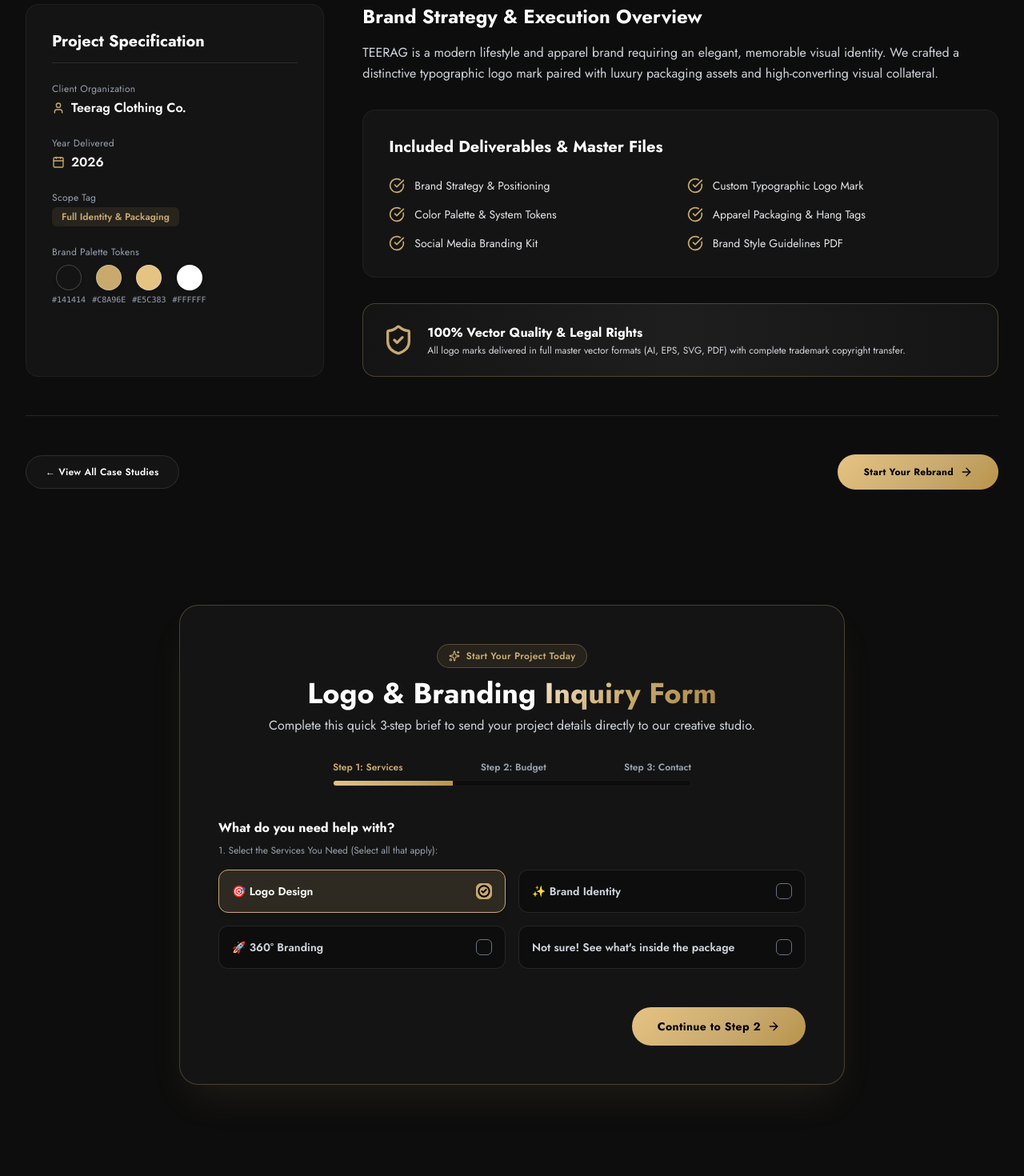
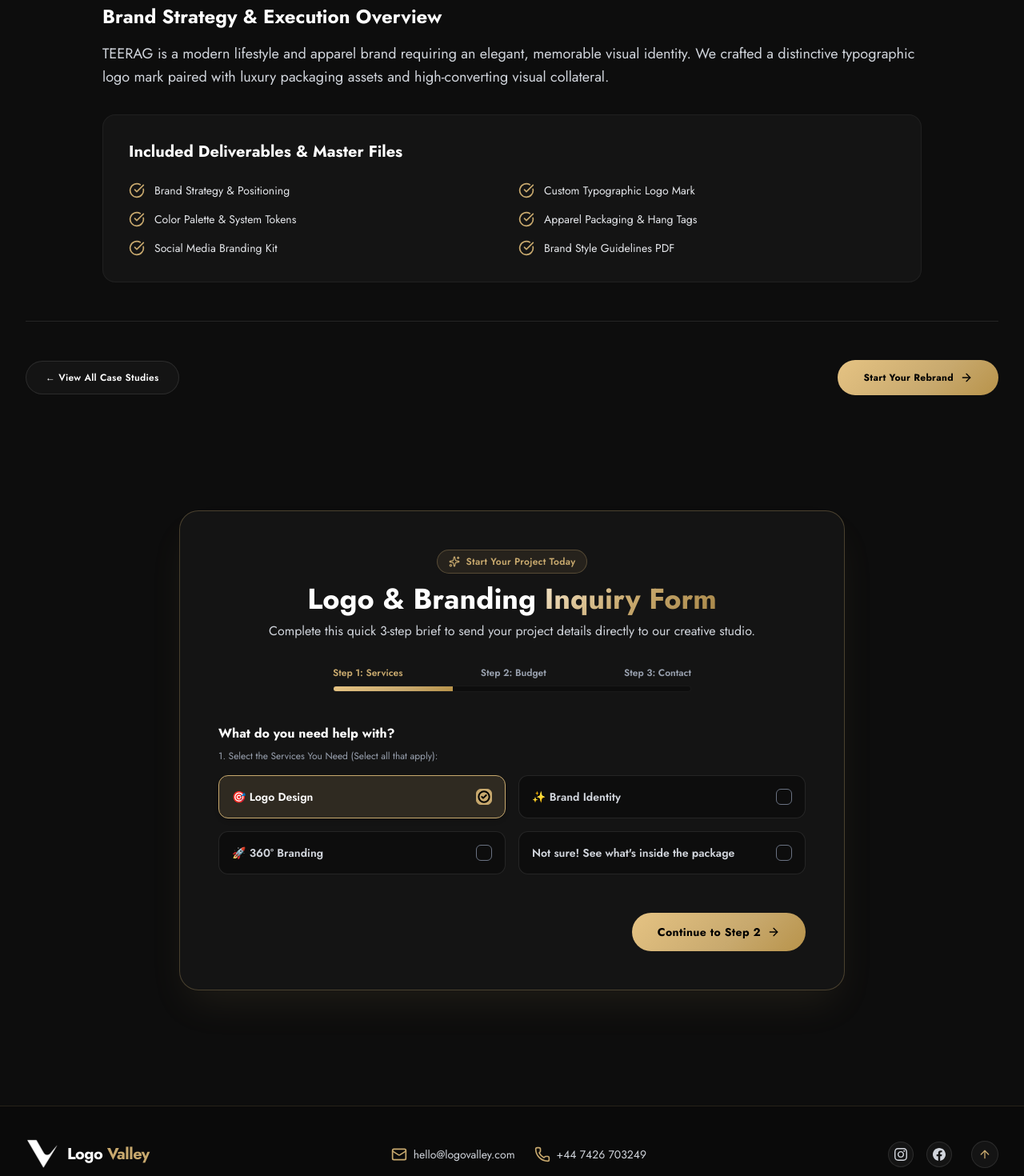
Before and after one commit to rehmanarainofficial/logo-valley, a React (Vite) app: page /portfolio/1 in a window 1280 px wide. Shown: the part 1240-2710 px from the top of the page at 80% size. Built offline with nearby package versions, Linux system fonts and the light colour scheme; a web font is replaced by a local one.

Commit message:
feat: implement core UI components and styling for Logo Valley website

```diff
--- a/src/components/ClientMarquee.jsx
+++ b/src/components/ClientMarquee.jsx
@@ -30,7 +30,7 @@ const ClientMarquee = () => {
 
         {/* Main Heading */}
         <h2 className="text-2xl sm:text-4xl font-bold text-white font-serif-heading max-w-4xl mx-auto leading-tight">
-          We've Helped <span className="gold-gradient-text">200+ Businesses</span> Look Like The Best Brand In Their Industry
+          We've Helped <span className="gold-gradient-text">100+ Businesses</span> Look Like The Best Brand In Their Industry
         </h2>
 
         {/* Subtitle */}
@@ -52,7 +52,7 @@ const ClientMarquee = () => {
                 <img
                   src={brand.src}
                   alt={brand.alt}
-                  className="max-h-12 w-auto object-contain transition-all duration-300 brightness-0 invert opacity-75 hover:opacity-100"
+                  className="max-h-20 w-auto object-contain transition-all duration-300 brightness-0 invert opacity-75 hover:opacity-100"
                 />
               </div>
             ))}
--- a/src/components/Footer.jsx
+++ b/src/components/Footer.jsx
@@ -26,21 +26,21 @@ const Footer = () => {
           </Link>
 
           {/* Contact Info (Email & Phone ONLY) */}
-          <div className="flex flex-col sm:flex-row items-center gap-6 text-xs text-gray-300">
+          <div className="flex flex-col sm:flex-row items-center gap-6 text-sm text-gray-300">
             <a
               href="mailto:support@logo-valley.com"
               className="flex items-center gap-2 hover:text-[#C8A96E] transition-colors"
             >
-              <Mail className="w-4 h-4 text-[#C8A96E]" />
+              <Mail className="w-5 h-5 text-[#C8A96E]" />
               <span>hello@logovalley.com</span>
             </a>
 
             <a
-              href="tel:+15550247890"
+              href="tel:+447426703249"
               className="flex items-center gap-2 hover:text-[#C8A96E] transition-colors"
             >
-              <Phone className="w-4 h-4 text-[#C8A96E]" />
-              <span>+1 (555) 024-7890</span>
+              <Phone className="w-5 h-5 text-[#C8A96E]" />
+              <span>+44 7426 703249</span>
             </a>
           </div>
 
--- a/src/components/Process.jsx
+++ b/src/components/Process.jsx
@@ -52,10 +52,6 @@ const Process = () => {
                   From brief to brand in 7–10 days.
                 </h3>
 
-                <p className="mt-4 text-gray-300 text-sm sm:text-base leading-relaxed">
-                  No guesswork. No generic templates. Every logo and brand identity we build follows a proven process that's delivered results for 500+ companies — from bootstrapped startups to Series B funded teams.
-                </p>
-
                 {/* Average Client Result Callout Box */}
                 <div className="mt-6 inline-flex items-center gap-2.5 px-4 py-3 rounded-xl bg-[#C8A96E]/10 border border-[#C8A96E]/30 text-[#C8A96E] text-xs sm:text-sm font-medium">
                   <Hourglass className="w-4 h-4 text-[#C8A96E] flex-shrink-0" />
--- a/src/components/WhyChooseUs.jsx
+++ b/src/components/WhyChooseUs.jsx
@@ -1,45 +1,57 @@
-import React from 'react';
-import { Target, Zap, Infinity as InfinityIcon, Package, Award, UserCheck } from 'lucide-react';
-import ScrollReveal from './ScrollReveal';
+import React from "react";
+import {
+  Target,
+  Zap,
+  Infinity as InfinityIcon,
+  Package,
+  Trophy,
+  UserCheck,
+} from "lucide-react";
+import ScrollReveal from "./ScrollReveal";
 
 const benefits = [
   {
+    icon: UserCheck,
+    title: "Transparency That Builds Trust",
+    description:
+      "We believe great branding starts with a transparent and collaborative process. Having worked with 100+ businesses, we keep you involved at every stage, with clear communication, regular updates, and detailed reports so you always know where your project stands.",
+  },
+  {
+    icon: Trophy,
+    title: "Value Driven",
+    description:
+      "We understand that every business has different needs and budgets. That’s why we keep our pricing clear and upfront, with packages designed to fit your goals. No hidden costs, no unnecessary add-ons, just the right branding solution for your business.",
+  },
+  {
     icon: Target,
     title: "Strategy First",
-    description: "Every logo and brand decision is backed by market research and positioning — beauty with real business purpose."
+    description:
+      "Every logo and brand decision is backed by market research and positioning — beauty with real business purpose.",
+  },
+  {
+    icon: InfinityIcon,
+    title: "Unlimited Revisions",
+    description:
+      "We work until every element — logo, colors, fonts, guidelines — is exactly right. No hidden fees, ever.",
   },
   {
     icon: Zap,
     title: "48-Hour Concepts",
-    description: "Logo and brand concepts in 48 hours. Full project delivered in 7–10 business days — not weeks, not months."
-  },
-  {
-    icon: InfinityIcon,
-    title: "Unlimited Revisions",
-    description: "We work until every element — logo, colors, fonts, guidelines — is exactly right. No hidden fees, ever."
+    description:
+      "Logo and brand concepts in 48 hours. Full project delivered in 7–10 business days — not weeks, not months.",
   },
   {
     icon: Package,
     title: "Complete Brand Kit",
-    description: "Logo in every format + color system, typography stack, brand guidelines, and social templates. The full package."
+    description:
+      "Logo in every format + color system, typography stack, brand guidelines, and social templates. The full package.",
   },
-  {
-    icon: Award,
-    title: "Senior Designers Only",
-    description: "8+ years of experience each. No juniors. No outsourcing. Your brand is always in expert hands, always."
-  },
-  {
-    icon: UserCheck,
-    title: "One Dedicated Manager",
-    description: "A single point of contact from brief to delivery. Clear timelines, zero confusion, full accountability."
-  }
 ];
 
 const WhyChooseUs = () => {
   return (
     <section className="py-24 bg-[#0D0D0D] relative">
       <div className="max-w-7xl mx-auto px-4 sm:px-6 lg:px-8">
-
         {/* Header from User Screenshot */}
         <ScrollReveal animation="fade-up">
           <div className="text-center max-w-3xl mx-auto">
@@ -48,11 +60,13 @@ const WhyChooseUs = () => {
             </span>
 
             <h2 className="text-3xl sm:text-5xl font-bold text-white font-serif-heading">
-              The Studio <span className="gold-gradient-text">Brands Choose</span>
+              The Studio{" "}
+              <span className="gold-gradient-text">Brands Choose</span>
             </h2>
 
             <p className="mt-4 text-gray-300 text-base sm:text-lg">
-              Strategic thinking combined with exceptional craft — across logo design, brand identity, and full visual systems.
+              Strategic thinking combined with exceptional craft — across logo
+              design, brand identity, and full visual systems.
             </p>
           </div>
         </ScrollReveal>
@@ -64,7 +78,6 @@ const WhyChooseUs = () => {
             return (
               <ScrollReveal key={idx} animation="fade-up" delay={idx * 100}>
                 <div className="p-8 rounded-2xl bg-[#141414] border border-white/5 hover:border-[#C8A96E]/40 transition-all duration-300 group hover:-translate-y-1 hover:shadow-xl hover:shadow-[#C8A96E]/5 h-full">
-
                   {/* Icon Box */}
                   <div className="w-12 h-12 rounded-xl bg-gradient-to-br from-[#E5C383] to-[#A68547] p-[1px] mb-6 group-hover:scale-110 transition-transform">
                     <div className="w-full h-full bg-[#0D0D0D] rounded-[11px] flex items-center justify-center text-[#C8A96E]">
@@ -86,7 +99,6 @@ const WhyChooseUs = () => {
             );
           })}
         </div>
-
       </div>
     </section>
   );
--- a/src/index.css
+++ b/src/index.css
@@ -68,7 +68,7 @@ body, button, input, select, textarea {
 .animate-marquee {
   display: flex;
   width: max-content;
-  animation: marquee 30s linear infinite;
+  animation: marquee 14s linear infinite;
 }
 
 .animate-marquee:hover {
--- a/src/pages/PortfolioDetailPage.jsx
+++ b/src/pages/PortfolioDetailPage.jsx
@@ -5,7 +5,7 @@ import Navbar from '../components/Navbar';
 import MultiStepForm from '../components/MultiStepForm';
 import Footer from '../components/Footer';
 import SEO from '../components/SEO';
-import { ArrowLeft, CheckCircle, Calendar, User, Tag, ArrowRight, ShieldCheck, ChevronLeft, ChevronRight } from 'lucide-react';
+import { ArrowLeft, CheckCircle, Tag, ArrowRight, ChevronLeft, ChevronRight } from 'lucide-react';
 
 const PortfolioDetailPage = () => {
   const { id } = useParams();
@@ -179,62 +179,13 @@ const PortfolioDetailPage = () => {
           </div>
         )}
 
-        {/* Meta Info & Overview Breakdown */}
-        <div className="grid grid-cols-1 lg:grid-cols-3 gap-12 pt-8 border-t border-white/10">
-
-          {/* Left Metadata Column */}
-          <div className="space-y-6 bg-[#141414] p-8 rounded-2xl border border-white/5">
-            <h3 className="text-xl font-bold text-white font-serif-heading border-b border-white/10 pb-3">
-              Project Specification
-            </h3>
-
-            <div>
-              <span className="text-xs text-gray-400 tracking-wide block">Client Organization</span>
-              <span className="text-base font-semibold text-white flex items-center gap-2 mt-1">
-                <User className="w-4 h-4 text-[#C8A96E]" /> {item.client}
-              </span>
-            </div>
-
-            <div>
-              <span className="text-xs text-gray-400 tracking-wide block">Year Delivered</span>
-              <span className="text-base font-semibold text-white flex items-center gap-2 mt-1">
-                <Calendar className="w-4 h-4 text-[#C8A96E]" /> {item.year}
-              </span>
-            </div>
-
-            <div>
-              <span className="text-xs text-gray-400 tracking-wide block">Scope Tag</span>
-              <span className="inline-block px-3 py-1 rounded-md bg-[#C8A96E]/10 text-[#C8A96E] text-xs font-semibold mt-1">
-                {item.tag}
-              </span>
-            </div>
-
-            {/* Brand Color Swatches */}
-            {item.colorPalette && (
-              <div>
-                <span className="text-xs text-gray-400 tracking-wide block mb-2">Brand Palette Tokens</span>
-                <div className="flex items-center gap-2">
-                  {item.colorPalette.map((color, i) => (
-                    <div key={i} className="flex flex-col items-center gap-1">
-                      <div
-                        className="w-8 h-8 rounded-full border border-white/20 shadow-md"
-                        style={{ backgroundColor: color }}
-                      ></div>
-                      <span className="text-[10px] text-gray-400 font-mono">{color}</span>
-                    </div>
-                  ))}
-                </div>
-              </div>
-            )}
-          </div>
-
-          {/* Right Case Study Overview */}
-          <div className="lg:col-span-2 space-y-8">
+        {/* Case Study Overview Breakdown (Full Width) */}
+        <div className="pt-8 border-t border-white/10 max-w-5xl mx-auto space-y-8">
           <div>
             <h3 className="text-2xl font-bold text-white font-serif-heading mb-4">
               Brand Strategy & Execution Overview
             </h3>
-              <p className="text-gray-300 text-base leading-relaxed">
+            <p className="text-gray-300 text-base sm:text-lg leading-relaxed">
               {item.description}
             </p>
           </div>
@@ -253,20 +204,6 @@ const PortfolioDetailPage = () => {
               ))}
             </div>
           </div>
-
-            {/* Quality Guarantee Box */}
-            <div className="p-6 rounded-2xl bg-gradient-to-r from-[#141414] via-[#1E1E1E] to-[#141414] border border-[#C8A96E]/30 flex items-center gap-4">
-              <ShieldCheck className="w-10 h-10 text-[#C8A96E] flex-shrink-0" />
-              <div>
-                <h5 className="font-bold text-white text-base">100% Vector Quality & Legal Rights</h5>
-                <p className="text-xs text-gray-300 mt-0.5">
-                  All logo marks delivered in full master vector formats (AI, EPS, SVG, PDF) with complete trademark copyright transfer.
-                </p>
-              </div>
-            </div>
-
-          </div>
-
         </div>
 
         {/* Navigation */}
```
Also changed, not shown: src/components/Hero.jsx (+3 -8 lines), src/components/Navbar.jsx (+34 -49 lines), src/components/Portfolio.jsx (+4 -31 lines). Lines whose indentation alone changed are shown as unchanged.
